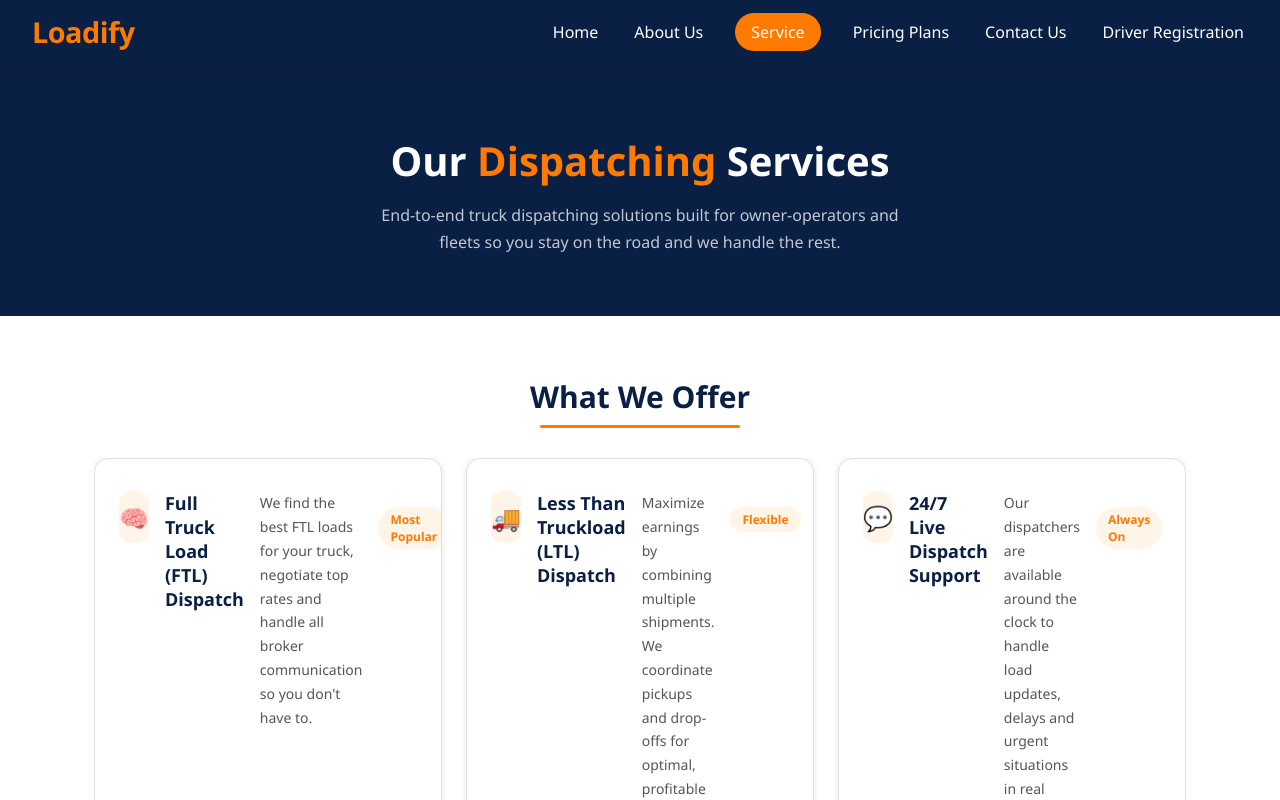
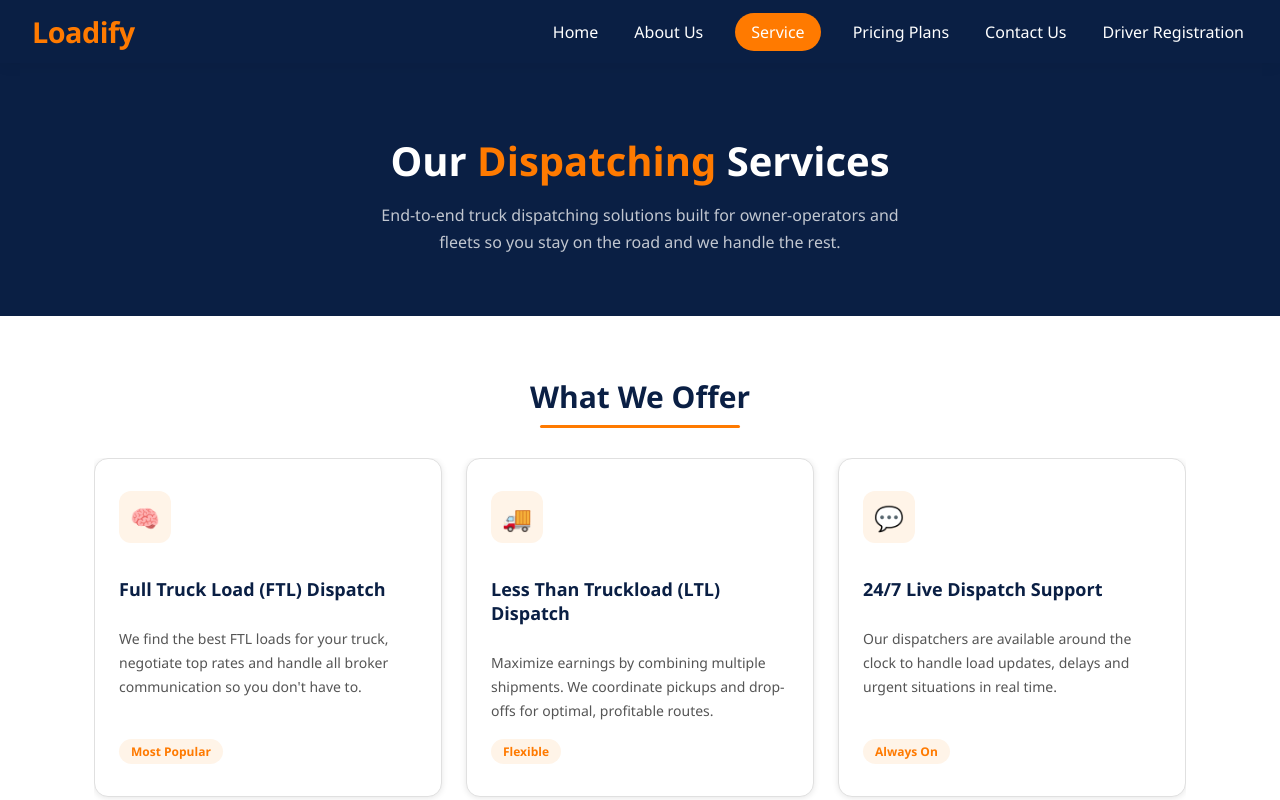
Before and after one commit to Najaf-14/Truck-Dispatching, a React (Vite) app: page /services in a window 1280 px wide. Shown: the top 800 px of the page. Built offline with nearby package versions, Linux system fonts and the light colour scheme.

Commit message:
Updated Card CSS

```diff
--- a/src/Components/ServicesComp/ServicesComp.css
+++ b/src/Components/ServicesComp/ServicesComp.css
@@ -74,6 +74,8 @@ body {
 
 .service-card {
   background-color: #ffffff;
+  display: flex;
+  flex-direction: column;
   border-radius: 14px;
   padding: 32px 24px;
   border: 1px solid #e0e0e0;
@@ -120,7 +122,7 @@ body {
 
 .card-tag {
   display: inline-block;
-  margin-top: 16px;
+  margin-top: auto;
   background-color: #fff4e8;
   color: #ff7a00;
   font-size: 12px;
```
